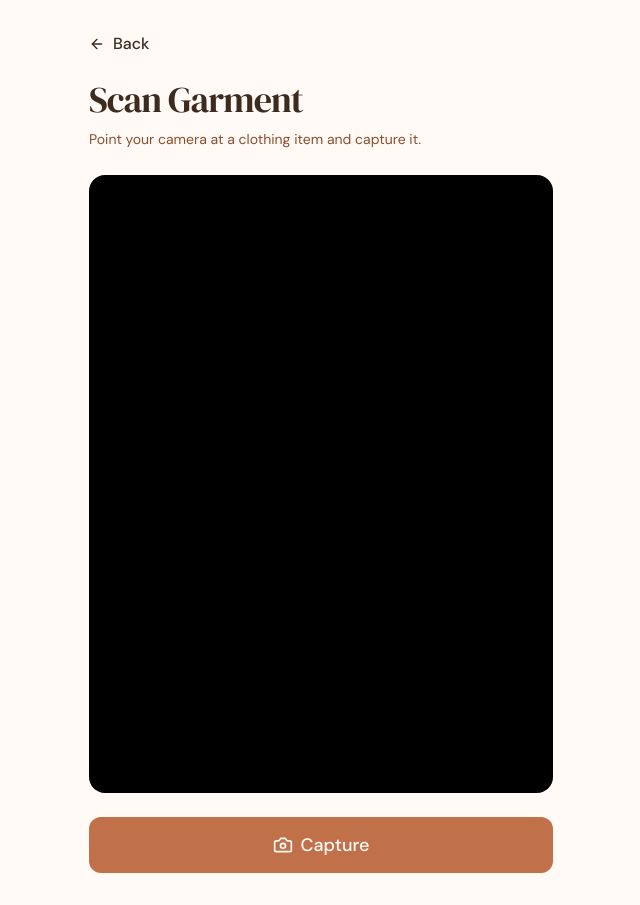
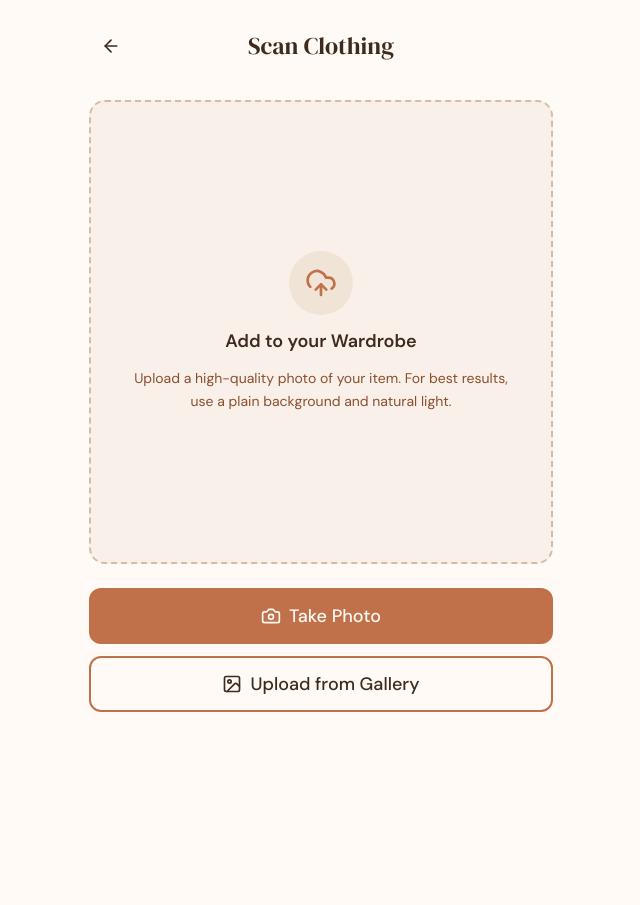
Before and after one commit to naqi-kun/thethinker, a React (Vite) app in the folder frontend/: page /wardrobe/scan in a window 1280 px wide. Shown: the whole page, without its empty margins (319-959 px from the left). After the commit the page ends 800 px from the top, so only its background shows below. Built offline with nearby package versions, Linux system fonts and the light colour scheme; no server answers.

Commit message:
feat(KAN-16): redesign scan page and fix camera stream

```diff
--- a/frontend/src/features/wardrobe/components/ScanPage.tsx
+++ b/frontend/src/features/wardrobe/components/ScanPage.tsx
@@ -1,27 +1,32 @@
 import { useEffect, useRef, useState } from 'react';
 import { useNavigate } from 'react-router-dom';
-import { Camera, RotateCcw, Check, ArrowLeft } from 'lucide-react';
+import { ArrowLeft, Camera, CloudUpload, Image, RotateCcw, Check } from 'lucide-react';
 import { apiRequest } from '../../../shared/api/httpClient';
 import type { ClothingItem } from '../../../shared/api/types';
 
-type ScanState = 'preview' | 'captured' | 'uploading' | 'error';
+type ScanState = 'idle' | 'camera' | 'captured' | 'uploading' | 'error';
 
 export default function ScanPage() {
   const navigate = useNavigate();
   const videoRef = useRef<HTMLVideoElement>(null);
   const canvasRef = useRef<HTMLCanvasElement>(null);
+  const fileInputRef = useRef<HTMLInputElement>(null);
   const streamRef = useRef<MediaStream | null>(null);
 
-  const [scanState, setScanState] = useState<ScanState>('preview');
+  const [scanState, setScanState] = useState<ScanState>('idle');
   const [capturedBlob, setCapturedBlob] = useState<Blob | null>(null);
   const [capturedUrl, setCapturedUrl] = useState<string | null>(null);
   const [errorMessage, setErrorMessage] = useState<string>('');
-  const [cameraError, setCameraError] = useState<string>('');
 
   useEffect(() => {
-    startCamera();
     return () => stopCamera();
   }, []);
+
+  useEffect(() => {
+    if (scanState === 'camera' && videoRef.current && streamRef.current) {
+      videoRef.current.srcObject = streamRef.current;
+    }
+  }, [scanState]);
 
   async function startCamera() {
     try {
@@ -30,11 +35,10 @@ export default function ScanPage() {
         audio: false,
       });
       streamRef.current = stream;
-      if (videoRef.current) {
-        videoRef.current.srcObject = stream;
-      }
+      setScanState('camera');
     } catch {
-      setCameraError('Camera access denied or not available on this device.');
+      setErrorMessage('Camera access denied or not available on this device.');
+      setScanState('error');
     }
   }
 
@@ -61,12 +65,21 @@ export default function ScanPage() {
     }, 'image/jpeg');
   }
 
+  function handleFileChange(e: React.ChangeEvent<HTMLInputElement>) {
+    const file = e.target.files?.[0];
+    if (!file) return;
+    if (capturedUrl) URL.revokeObjectURL(capturedUrl);
+    setCapturedBlob(file);
+    setCapturedUrl(URL.createObjectURL(file));
+    setScanState('captured');
+  }
+
   function retake() {
     if (capturedUrl) URL.revokeObjectURL(capturedUrl);
     setCapturedBlob(null);
     setCapturedUrl(null);
-    setScanState('preview');
-    startCamera();
+    setErrorMessage('');
+    setScanState('idle');
   }
 
   async function confirmScan() {
@@ -85,44 +98,38 @@ export default function ScanPage() {
     }
   }
 
-  if (cameraError) {
   return (
     <div className="min-h-screen-safe bg-background">
-        <div className="container-app py-8">
+      <div className="container-app py-6">
+        {/* Header */}
+        <div className="mb-8 flex items-center justify-between">
           <button
             onClick={() => navigate('/wardrobe')}
-            className="btn-ghost mb-6 gap-2"
+            className="btn-ghost btn-icon"
+            aria-label="Go back"
           >
-            <ArrowLeft className="h-4 w-4" />
-            Back
+            <ArrowLeft className="h-5 w-5" />
           </button>
-          <div className="flex flex-col items-center py-20 text-center">
-            <div className="mb-4 flex h-16 w-16 items-center justify-center rounded-full bg-secondary">
-              <Camera className="h-8 w-8 text-muted-foreground" />
+          <h4 className="font-serif">Scan Clothing</h4>
+          <div className="h-11 w-11" />
         </div>
-            <h5 className="mb-2">Camera Unavailable</h5>
-            <p className="helper-text">{cameraError}</p>
+
+        {/* Preview area */}
+        <div className="mb-6 flex aspect-square items-center justify-center overflow-hidden rounded-2xl border-2 border-dashed border-sand bg-linen/40">
+          {scanState === 'idle' && (
+            <div className="flex flex-col items-center gap-3 px-8 text-center">
+              <div className="flex h-16 w-16 items-center justify-center rounded-full bg-linen">
+                <CloudUpload className="h-8 w-8 text-terracotta" />
               </div>
+              <h5>Add to your Wardrobe</h5>
+              <p className="helper-text">
+                Upload a high-quality photo of your item. For best results, use a plain
+                background and natural light.
+              </p>
             </div>
-      </div>
-    );
-  }
+          )}
 
-  return (
-    <div className="min-h-screen-safe bg-background">
-      <div className="container-app py-8">
-        <button onClick={() => navigate('/wardrobe')} className="btn-ghost mb-6 gap-2">
-          <ArrowLeft className="h-4 w-4" />
-          Back
-        </button>
-
-        <h2 className="mb-2">Scan Garment</h2>
-        <p className="helper-text mb-6">
-          Point your camera at a clothing item and capture it.
-        </p>
-
-        <div className="relative overflow-hidden rounded-2xl bg-black aspect-[3/4]">
-          {scanState === 'preview' && (
+          {scanState === 'camera' && (
             <video
               ref={videoRef}
               autoPlay
@@ -136,28 +143,53 @@ export default function ScanPage() {
             scanState === 'uploading' ||
             scanState === 'error') &&
             capturedUrl && (
+              <div className="relative h-full w-full">
                 <img
                   src={capturedUrl}
                   alt="Captured garment"
                   className="h-full w-full object-cover"
                 />
+                {scanState === 'uploading' && (
+                  <div className="absolute inset-0 flex items-center justify-center bg-black/40">
+                    <p className="font-sans font-medium text-white">Uploading…</p>
+                  </div>
                 )}
-
-          {scanState === 'uploading' && (
-            <div className="absolute inset-0 flex items-center justify-center bg-black/50">
-              <p className="font-sans text-white">Uploading…</p>
               </div>
             )}
         </div>
 
         <canvas ref={canvasRef} className="hidden" />
+        <input
+          ref={fileInputRef}
+          type="file"
+          accept="image/*"
+          className="hidden"
+          onChange={handleFileChange}
+        />
 
-        {scanState === 'error' && (
-          <p className="mt-3 text-center text-sm text-destructive">{errorMessage}</p>
+        {scanState === 'error' && errorMessage && (
+          <p className="mb-4 text-center text-sm text-destructive">{errorMessage}</p>
         )}
 
-        <div className="mt-6 flex gap-3">
-          {scanState === 'preview' && (
+        {/* Actions */}
+        <div className="flex flex-col gap-3">
+          {scanState === 'idle' && (
+            <>
+              <button onClick={startCamera} className="btn-primary btn-lg w-full gap-2">
+                <Camera className="h-5 w-5" />
+                Take Photo
+              </button>
+              <button
+                onClick={() => fileInputRef.current?.click()}
+                className="btn-outline btn-lg w-full gap-2"
+              >
+                <Image className="h-5 w-5" />
+                Upload from Gallery
+              </button>
+            </>
+          )}
+
+          {scanState === 'camera' && (
             <button onClick={capturePhoto} className="btn-primary btn-lg w-full gap-2">
               <Camera className="h-5 w-5" />
               Capture
@@ -165,7 +197,7 @@ export default function ScanPage() {
           )}
 
           {(scanState === 'captured' || scanState === 'error') && (
-            <>
+            <div className="flex gap-3">
               <button onClick={retake} className="btn-outline btn-lg flex-1 gap-2">
                 <RotateCcw className="h-4 w-4" />
                 Retake
@@ -174,7 +206,7 @@ export default function ScanPage() {
                 <Check className="h-4 w-4" />
                 Confirm
               </button>
-            </>
+            </div>
           )}
         </div>
       </div>
```
Lines whose indentation alone changed are shown as unchanged.
